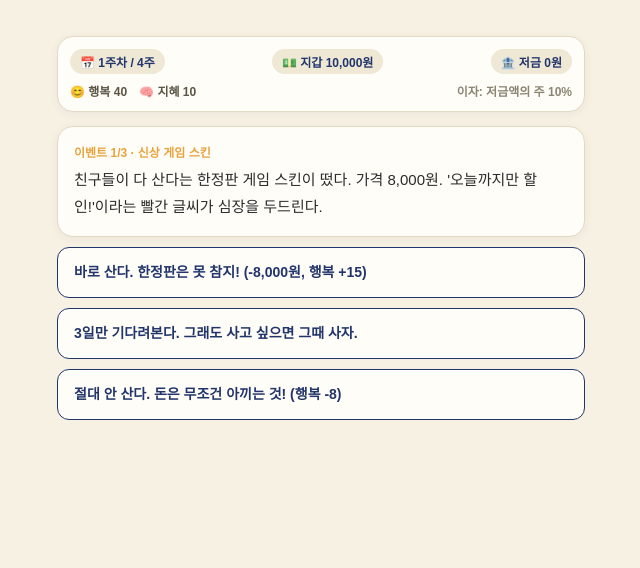
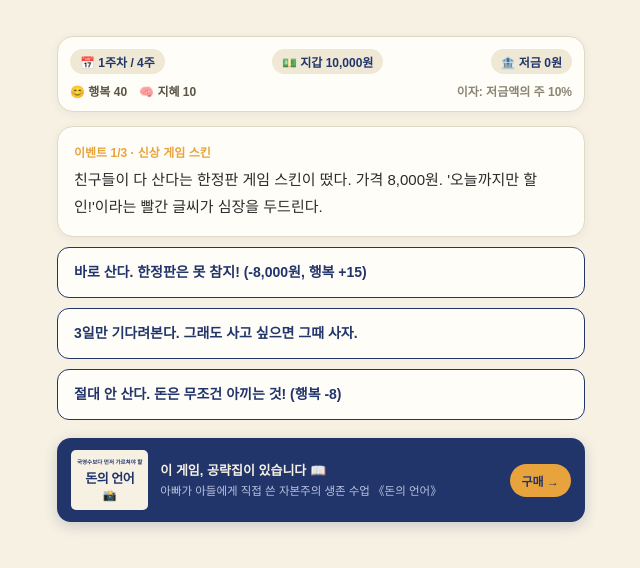
Before and after one commit to jsh0529-beep/moneygame, a plain HTML site: page index.html in a window 1280 px wide. Both pictures are taken after a click on the button "게임 시작". Shown: the whole page, without its empty margins (319-959 px from the left). Drawn offline with Linux system fonts and the light colour scheme.

Commit message:
Add files via upload

```diff
--- a/index.html
+++ b/index.html
@@ -198,6 +198,22 @@ function coverHTML(scale, badge){
     </div></a>`;
 }
 
+function bannerHTML(){
+  return `<a href="${BOOK_URL}" target="_blank" rel="noopener" style="text-decoration:none;display:block;margin-top:18px">
+    <div style="display:flex;align-items:center;gap:12px;background:var(--navy);border-radius:14px;padding:12px 14px;box-shadow:0 4px 14px rgba(34,53,107,.2)">
+      <div style="background:var(--cream);border-radius:5px;padding:8px 6px;text-align:center;min-width:58px;flex-shrink:0">
+        <div style="font-size:5.5px;font-weight:700;color:var(--navy)">국영수보다 먼저 가르쳐야 할</div>
+        <div style="font-size:13px;font-weight:900;color:var(--navy);letter-spacing:-.5px;margin:2px 0">돈의 언어</div>
+        <div style="font-size:11px">📸</div>
+      </div>
+      <div style="flex:1;min-width:0">
+        <div style="font-size:13px;font-weight:800;color:var(--cream);line-height:1.4">이 게임, 공략집이 있습니다 📖</div>
+        <div style="font-size:11.5px;color:#B9C3DE;margin-top:2px">아빠가 아들에게 직접 쓴 자본주의 생존 수업 《돈의 언어》</div>
+      </div>
+      <div style="background:var(--gold);color:var(--navy);font-size:12px;font-weight:800;padding:8px 12px;border-radius:99px;white-space:nowrap;flex-shrink:0">구매 →</div>
+    </div></a>`;
+}
+
 function statusHTML(){
   return `<div class="card" style="margin-bottom:14px;padding:12px">
     <div style="display:flex;justify-content:space-between;align-items:center;flex-wrap:wrap;gap:6px">
@@ -242,7 +258,8 @@ function renderPlay(){
       <div style="font-size:12px;color:var(--gold);font-weight:800;margin-bottom:6px">이벤트 ${G.idx+1}/3 · ${esc(ev.title)}</div>
       <p style="font-size:15px;line-height:1.8">${esc(ev.scene)}</p>
     </div>
-    <div id="choices">${ev.choices.map((c,i)=>`<button class="btn-line choice fadein" data-i="${i}">${esc(c.t)}</button>`).join("")}</div>`;
+    <div id="choices">${ev.choices.map((c,i)=>`<button class="btn-line choice fadein" data-i="${i}">${esc(c.t)}</button>`).join("")}</div>
+    ${bannerHTML()}`;
   document.querySelectorAll("#choices button").forEach(b=>{
     b.onclick = ()=> choose(ev.choices[+b.dataset.i]);
   });
@@ -264,7 +281,8 @@ function choose(c){
       <p style="font-size:14.5px;line-height:1.9;color:var(--cream)">${esc(c.lesson)}</p>
       ${c.best ? '<div style="margin-top:10px;font-size:12px;color:var(--gold);font-weight:700">✨ 현명한 선택!</div>' : ''}
     </div>
-    <button class="btn-gold btn-full" id="next" style="margin-top:12px">${last ? "주간 결산 보기" : "다음 이벤트"}</button>`;
+    <button class="btn-gold btn-full" id="next" style="margin-top:12px">${last ? "주간 결산 보기" : "다음 이벤트"}</button>
+    ${bannerHTML()}`;
   document.getElementById("next").onclick = ()=>{
     if(last){ weekEnd(); } else { G.idx++; renderPlay(); }
   };
```
